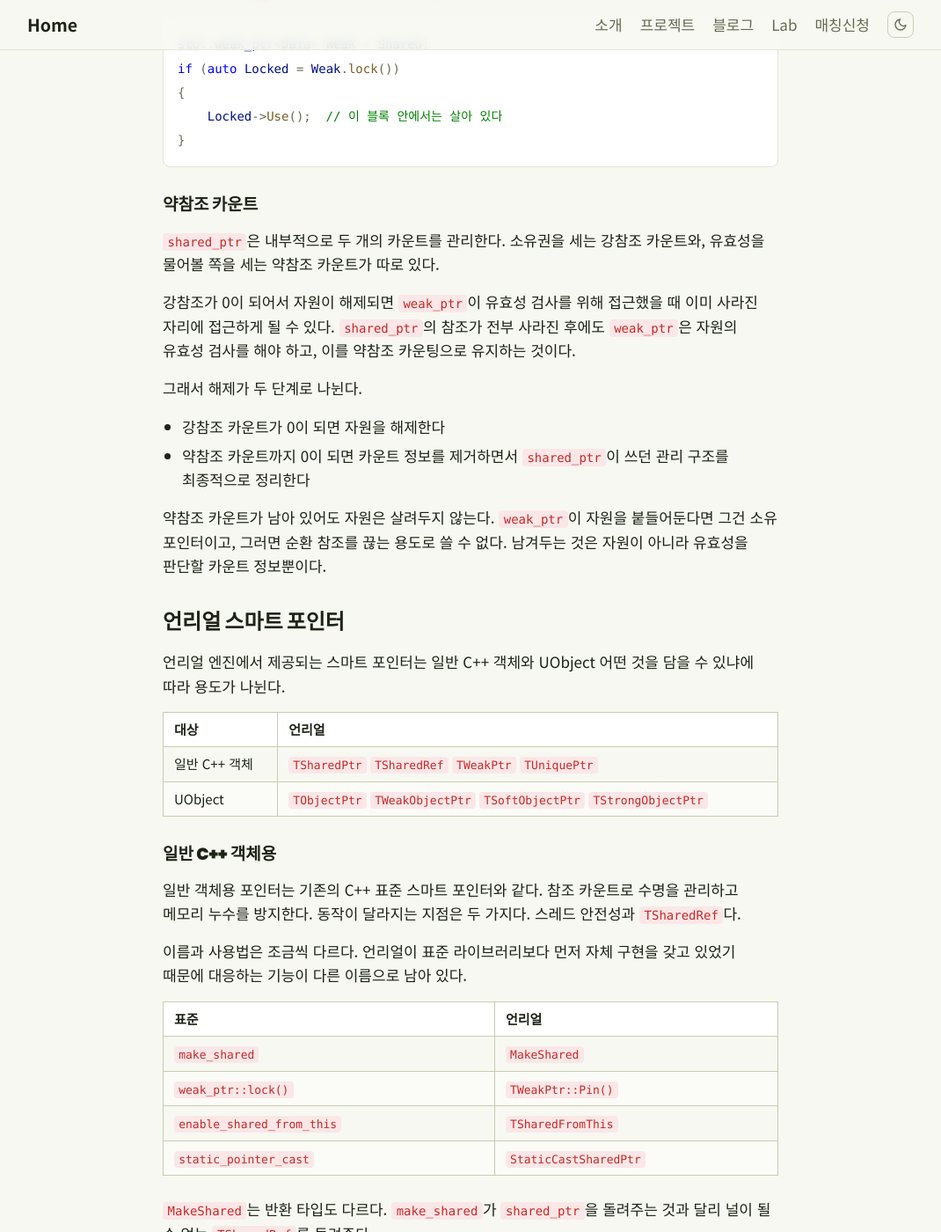
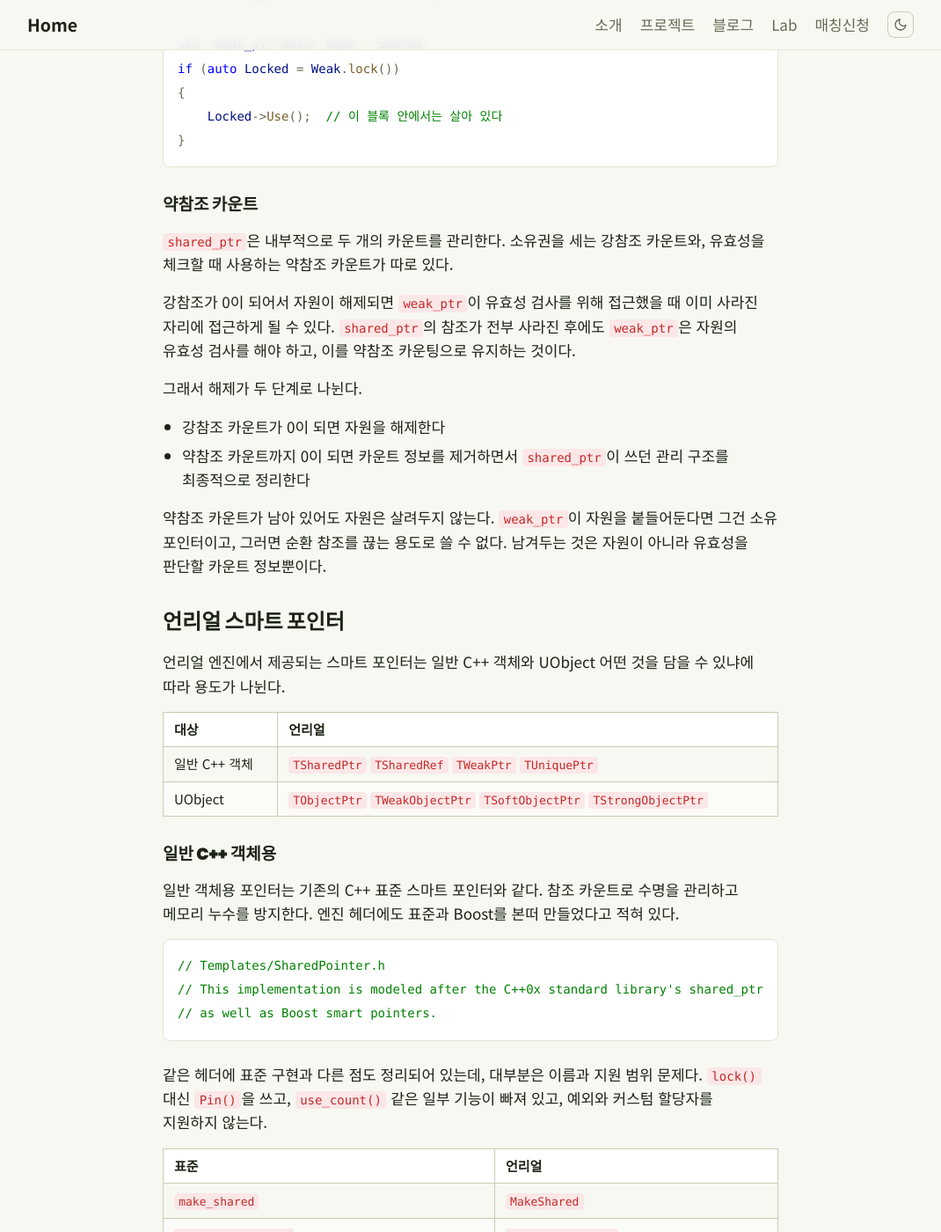
Before and after one commit to skamo3/skamo3.github.io, a Jekyll site: the page built from _posts/2026-08-13-cpp-unreal-smart-pointers.md, in a window 1280 px wide and 1400 px high, scrolled down 2382 px. Shown: the whole window at 88% size, without its empty margins (105-1175 px from the left). Built offline with Jekyll 4.4.1, drawn with Linux system fonts in a browser that asks for light colours; some of the changed text lies outside the part shown.

Commit message:
글 수정: 언리얼 스마트 포인터가 표준을 본떴다는 헤더 인용으로 정정
Co-Authored-By: Claude Opus 5 <noreply@anthropic.com>

````diff
--- a/_posts/2026-08-13-cpp-unreal-smart-pointers.md
+++ b/_posts/2026-08-13-cpp-unreal-smart-pointers.md
@@ -75,7 +75,7 @@ if (auto Locked = Weak.lock())
 
 ### 약참조 카운트
 
-`shared_ptr`은 내부적으로 두 개의 카운트를 관리한다. 소유권을 세는 강참조 카운트와, 유효성을 물어볼 쪽을 세는 약참조 카운트가 따로 있다.
+`shared_ptr`은 내부적으로 두 개의 카운트를 관리한다. 소유권을 세는 강참조 카운트와, 유효성을 체크할 때 사용하는 약참조 카운트가 따로 있다.
 
 강참조가 0이 되어서 자원이 해제되면 `weak_ptr`이 유효성 검사를 위해 접근했을 때 이미 사라진 자리에 접근하게 될 수 있다. `shared_ptr`의 참조가 전부 사라진 후에도 `weak_ptr`은 자원의 유효성 검사를 해야 하고, 이를 약참조 카운팅으로 유지하는 것이다.
 
@@ -97,9 +97,15 @@ if (auto Locked = Weak.lock())
 
 ### 일반 C++ 객체용
 
-일반 객체용 포인터는 기존의 C++ 표준 스마트 포인터와 같다. 참조 카운트로 수명을 관리하고 메모리 누수를 방지한다. 동작이 달라지는 지점은 두 가지다. 스레드 안전성과 `TSharedRef`다.
+일반 객체용 포인터는 기존의 C++ 표준 스마트 포인터와 같다. 참조 카운트로 수명을 관리하고 메모리 누수를 방지한다. 엔진 헤더에도 표준과 Boost를 본떠 만들었다고 적혀 있다.
 
-이름과 사용법은 조금씩 다르다. 언리얼이 표준 라이브러리보다 먼저 자체 구현을 갖고 있었기 때문에 대응하는 기능이 다른 이름으로 남아 있다.
+```cpp
+// Templates/SharedPointer.h
+// This implementation is modeled after the C++0x standard library's shared_ptr
+// as well as Boost smart pointers.
+```
+
+같은 헤더에 표준 구현과 다른 점도 정리되어 있는데, 대부분은 이름과 지원 범위 문제다. `lock()` 대신 `Pin()`을 쓰고, `use_count()` 같은 일부 기능이 빠져 있고, 예외와 커스텀 할당자를 지원하지 않는다.
 
 | 표준 | 언리얼 |
 |---|---|
@@ -109,6 +115,8 @@ if (auto Locked = Weak.lock())
 | `static_pointer_cast` | `StaticCastSharedPtr` |
 
 `MakeShared`는 반환 타입도 다르다. `make_shared`가 `shared_ptr`을 돌려주는 것과 달리 널이 될 수 없는 `TSharedRef`를 돌려준다.
+
+동작이 달라지는 지점은 두 가지다. 스레드 안전성과 `TSharedRef`다.
 
 ### 스레드 안전성 선택
 
````
